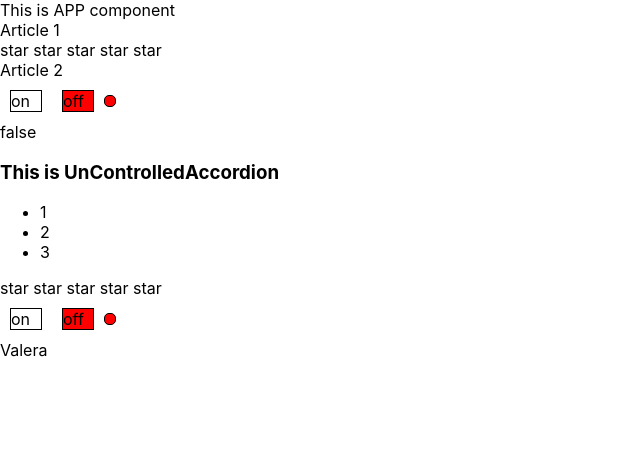
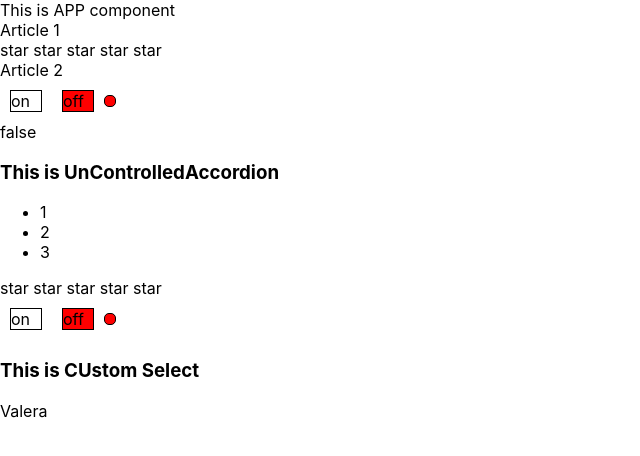
Before and after one commit to Lam1ro4eQ/it-kamasutra, a React (Create React App) app in the folder accordion/: page / in a window 1280 px wide. Shown: the top 456 px of the page, without its empty margins (0-640 px from the left). Built offline with nearby package versions, Linux system fonts and the light colour scheme.

Commit message:
storiesbook custom select

```diff
--- a/accordion/package.json
+++ b/accordion/package.json
@@ -3,6 +3,10 @@
   "version": "0.1.0",
   "private": true,
   "dependencies": {
+    "@emotion/react": "^11.10.4",
+    "@emotion/styled": "^11.10.4",
+    "@mui/material": "^5.10.6",
+    "@mui/styled-engine-sc": "^5.10.6",
     "@testing-library/jest-dom": "^5.14.1",
     "@testing-library/react": "^13.0.0",
     "@testing-library/user-event": "^13.2.1",
@@ -13,6 +17,7 @@
     "react": "^18.1.0",
     "react-dom": "^18.1.0",
     "react-scripts": "5.0.1",
+    "styled-components": "^5.3.5",
     "typescript": "^4.4.2",
     "web-vitals": "^2.1.0"
   },
--- a/accordion/src/App.tsx
+++ b/accordion/src/App.tsx
@@ -12,7 +12,9 @@ const App = () => {
     let [ratingValue, setRatingValue] = useState<RatingValueType>(0)
     let [collapsed, setCollapsed] = useState(false)
     let [on, SetOn] = useState(false)
-    const [parentValue, setParentValue] = useState<number>(2)
+    let [parentValue, setParentValue] = useState<number>(2)
+
+
 
     return (
         <div className={"App"}>
@@ -43,7 +45,7 @@ const App = () => {
                 SetOn(!on)
             }}/>
 
-            <Select titleValue={"This is Select "} parentValue={parentValue} setParentValue={setParentValue} items={[
+            <Select titleValue={"This is CUstom Select "} parentValue={parentValue} setParentValue={setParentValue} items={[
                 {title: 'Dimych', value: 1},
                 {title: 'Valera', value: 2},
                 {title: 'Artem', value: 3},
--- /dev/null
+++ b/accordion/src/components/Select/Select.module.css
@@ -0,0 +1,10 @@
+/*.select {*/
+/*    border: 1px solid black*/
+/*}*/
+
+/*.items {*/
+/*    display: none;*/
+/*    position: absolute;*/
+/*    padding: 5px;*/
+/*    border: 1px solid black;*/
+/*}*/
--- a/accordion/src/components/Select/Select.tsx
+++ b/accordion/src/components/Select/Select.tsx
@@ -1,4 +1,8 @@
 import React, {useState} from "react";
+import s from './Select.module.css'
+
+
+
 
 export type  SelectItemsType = {
     title: string
@@ -16,12 +20,21 @@ export function Select(props: SelectPropsType) {
 
     let [collapsedValue, setcollapsedValue] = useState(true)
 
+    console.log({props})
+    const setNewValue = (value: number)=>{
+        props.setParentValue(value)
+        setcollapsedValue(true)
+    }
+
+    const toggleDropdown = () => setcollapsedValue(!collapsedValue)
+
     let findValue = props.items.find(i => i.value == props.parentValue) as SelectItemsType
     return (
-        <div>
-            <div onClick={()=>{setcollapsedValue(!collapsedValue)}}>{findValue.title}</div>
-            {!collapsedValue && props.items.map(i => <div onClick={()=>{props.setParentValue(i.value)}}>{i.title}</div>)}
+        <div >
+            <h3>{props.titleValue}</h3>
+
+            <div  onClick={toggleDropdown}>{findValue?.title}</div>
+            {!collapsedValue && props.items.map(i => <div onClick={() => setNewValue(i.value)}>{i.title}</div>)}
         </div>
-
     )
 }
```
Also changed, not shown: 2 other files (tests, documents, lock files or other folders).
